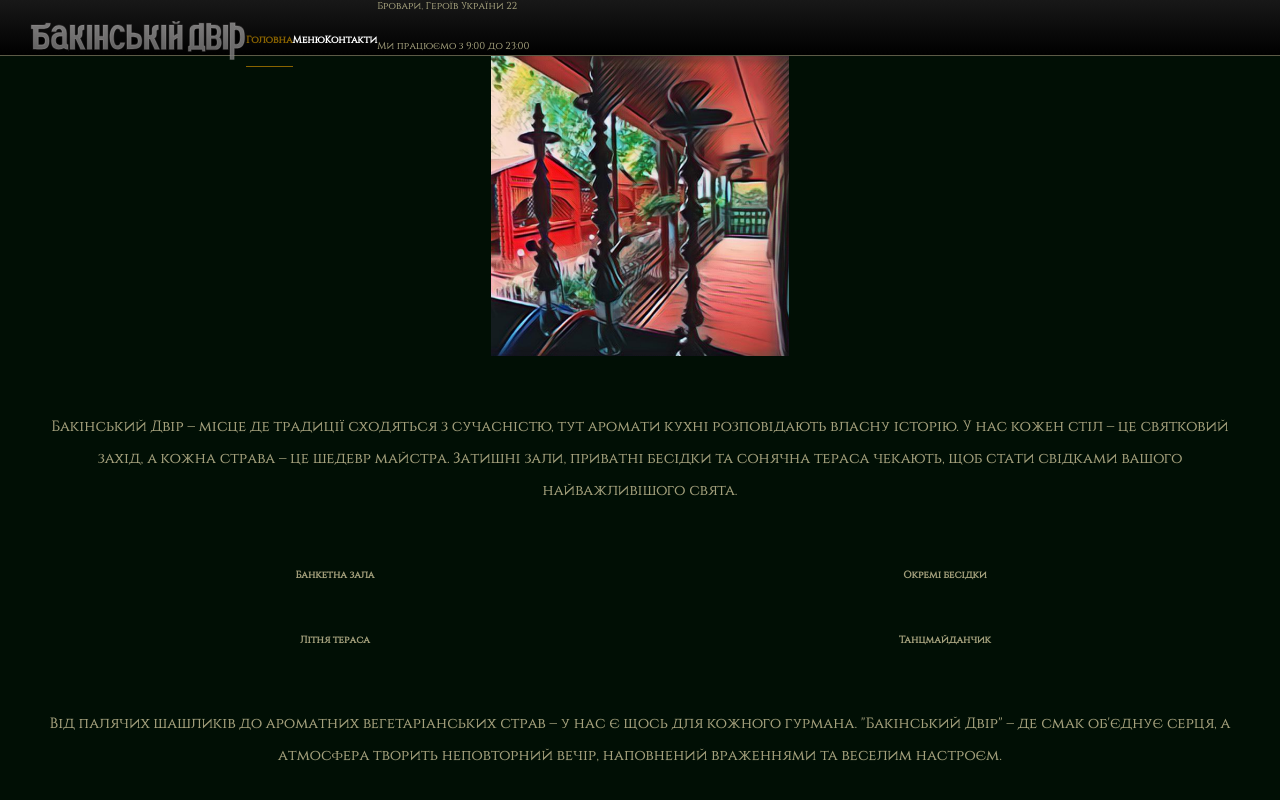
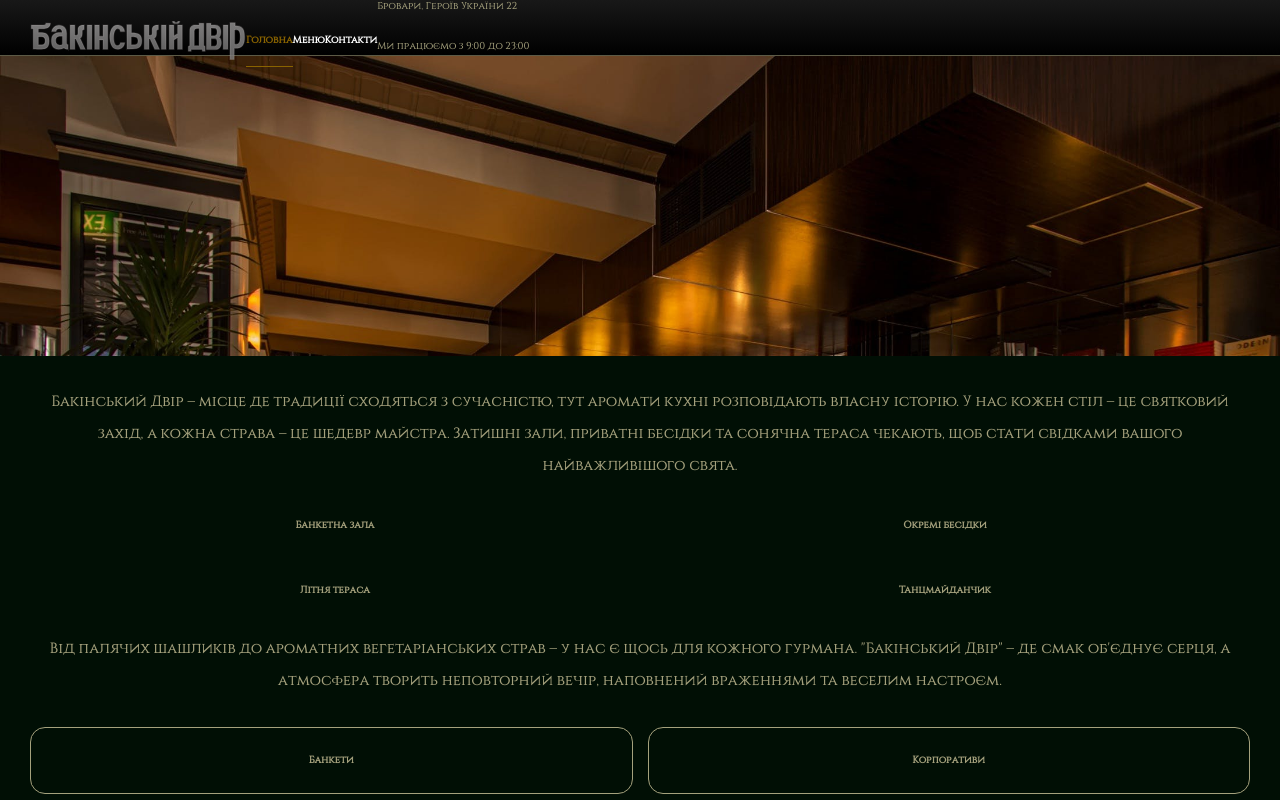
Before and after one commit to BalkoVV/BakuYard, a React (Create React App) app: page / in a window 1280 px wide. Shown: the top 800 px of the page. Built offline with nearby package versions, Linux system fonts and the light colour scheme.

Commit message:
110424-1752
+hero

```diff
--- a/src/pages/MainPage/MainPage.module.css
+++ b/src/pages/MainPage/MainPage.module.css
@@ -14,7 +14,7 @@ min-height: 100vh;
 .mainBottomParagraph {
   display: flex;
   flex-wrap: wrap;
-  padding: 40px 40px;
+  padding: 15px 40px;
   font-size: 15px;
   text-align: center;
   line-height: 32px;
@@ -40,8 +40,8 @@ font-size: 15px;
     display: flex;
     margin-left: auto;
     margin-right: auto;
-    background: url("images/heroImg.jpg");
-    background-size: contain;
+    background: url("images/bg1.jpg");
+    background-size: cover;
     background-position: top;
     background-repeat: no-repeat;
     background-attachment: fixed;
```
